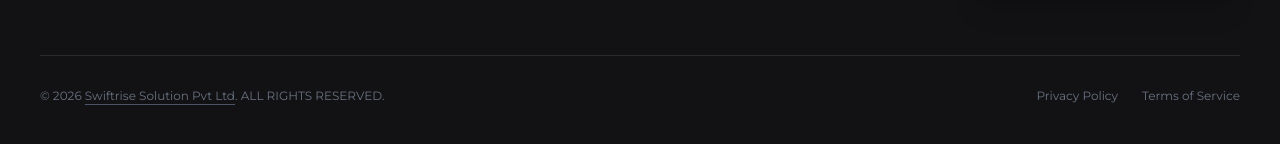
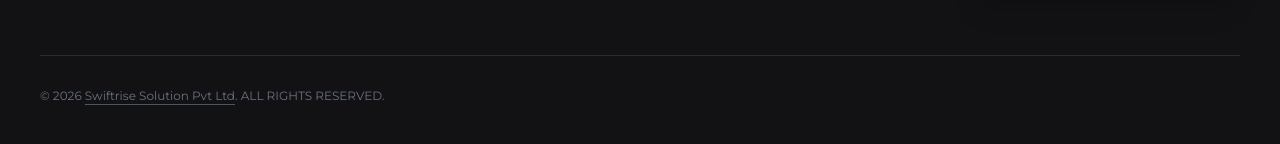
Before and after one commit to SwiftriseGit/hotel-blue-start, a Next.js app: page / in a window 1280 px wide. Shown: the part 4266-4410 px from the top of the page. Built offline with nearby package versions, Linux system fonts and the light colour scheme; a web font is replaced by a local one.

Commit message:
Align footer copyright to left

```diff
--- a/app/components/Footer.tsx
+++ b/app/components/Footer.tsx
@@ -143,7 +143,7 @@ export default function Footer() {
                 {/* QR Code */}
                 <div className="relative w-24 h-24 sm:w-28 sm:h-28 shrink-0 bg-white p-2 rounded-xl shadow-md sm:mb-3.5 border border-amber-200/40">
                   <Image
-                    src="/image copy 12.png"
+                    src="/qrcode.png"
                     alt="Scan QR Code to Book"
                     fill
                     className="object-contain p-1"
@@ -177,13 +177,8 @@ export default function Footer() {
         </Reveal>
 
         {/* Footer Bottom Bar */}
-        <div className="border-t border-white/10 pt-8 flex flex-col sm:flex-row items-center justify-between gap-4 text-xs text-gray-500">
+        <div className="border-t border-white/10 pt-8 flex flex-col sm:flex-row items-center sm:items-start justify-start gap-4 text-xs text-gray-500 text-left">
           <p>© {new Date().getFullYear()} <a href="https://swiftrise.in" target="_blank" rel="noopener noreferrer" className="hover:text-[#bfa76a] transition-colors underline underline-offset-4 decoration-gray-600 hover:decoration-[#bfa76a]">Swiftrise Solution Pvt Ltd</a>. ALL RIGHTS RESERVED.</p>
-
-          <div className="flex items-center gap-6">
-            <span className="hover:text-gray-400 transition-colors">Privacy Policy</span>
-            <span className="hover:text-gray-400 transition-colors">Terms of Service</span>
-          </div>
         </div>
 
       </div>
```
Also changed, not shown: public/qrcode.png (renamed from public/image copy 12.png).
